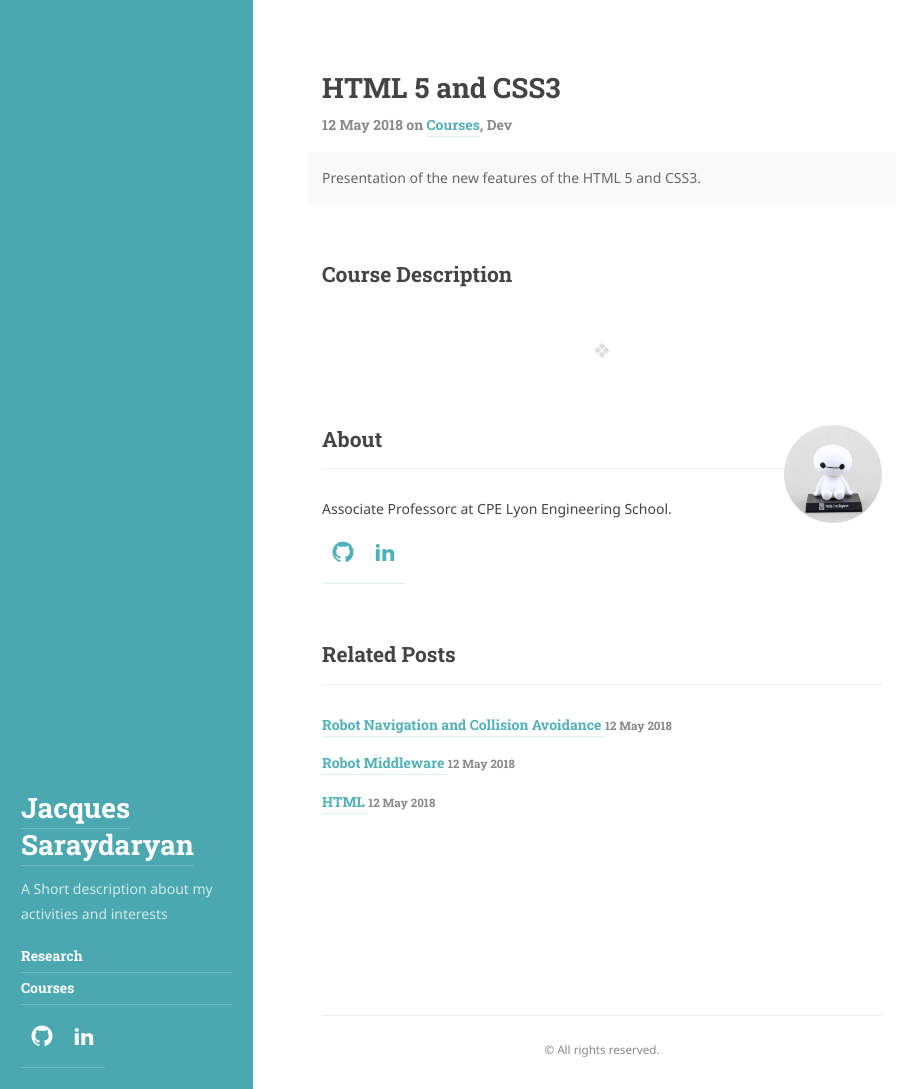
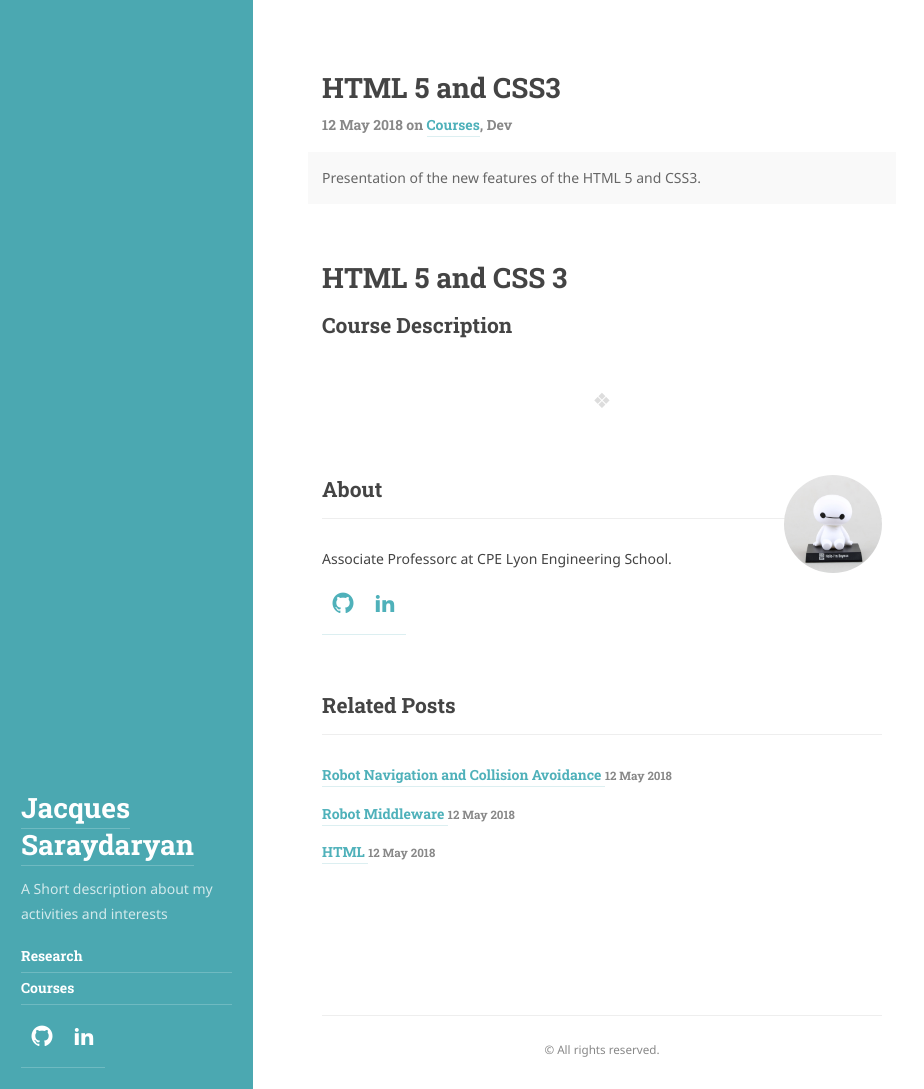
Before and after one commit to jacques-saraydaryan/jacques-saraydaryan.github.io, a Jekyll site: the page built from _posts/courses/2018-05-12-Course-DEV-HTML5CSS3.md, in a window 1280 px wide and 1089 px high. Shown: the whole window, without its empty margins (0-924 px from the left). Built offline with Jekyll 4.4.1, drawn with Linux system fonts in a browser that asks for light colours; some web fonts are replaced.

Commit message:
Update 2018-05-12-Course-DEV-HTML5CSS3.md

```diff
--- a/_posts/courses/2018-05-12-Course-DEV-HTML5CSS3.md
+++ b/_posts/courses/2018-05-12-Course-DEV-HTML5CSS3.md
@@ -9,5 +9,5 @@ pdf: /assets/pdf/courses/HTML5-CSS3-JSA-r2.pdf
 lang: fr
 
 ---
-
+# HTML 5 and CSS 3
 ## Course Description
```
